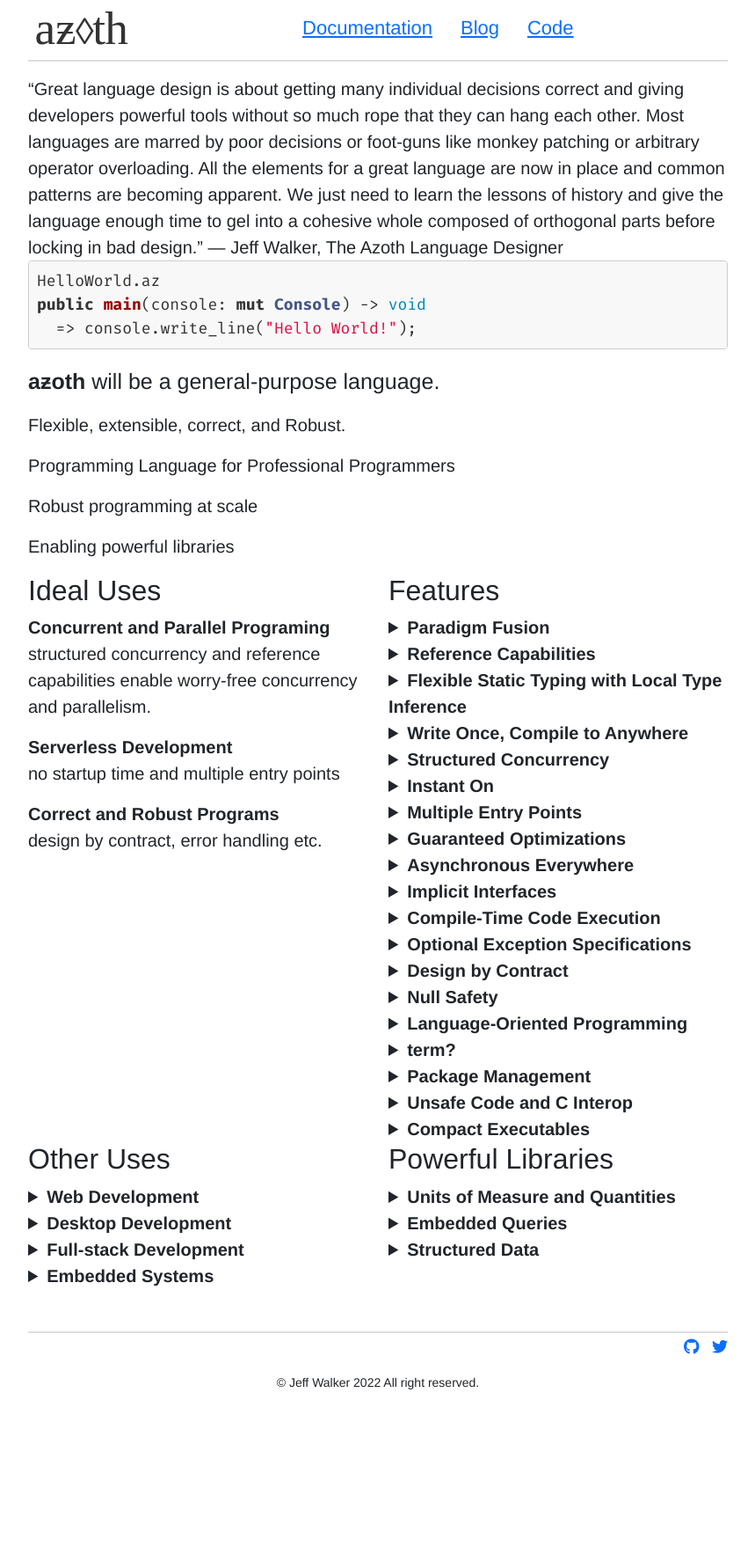
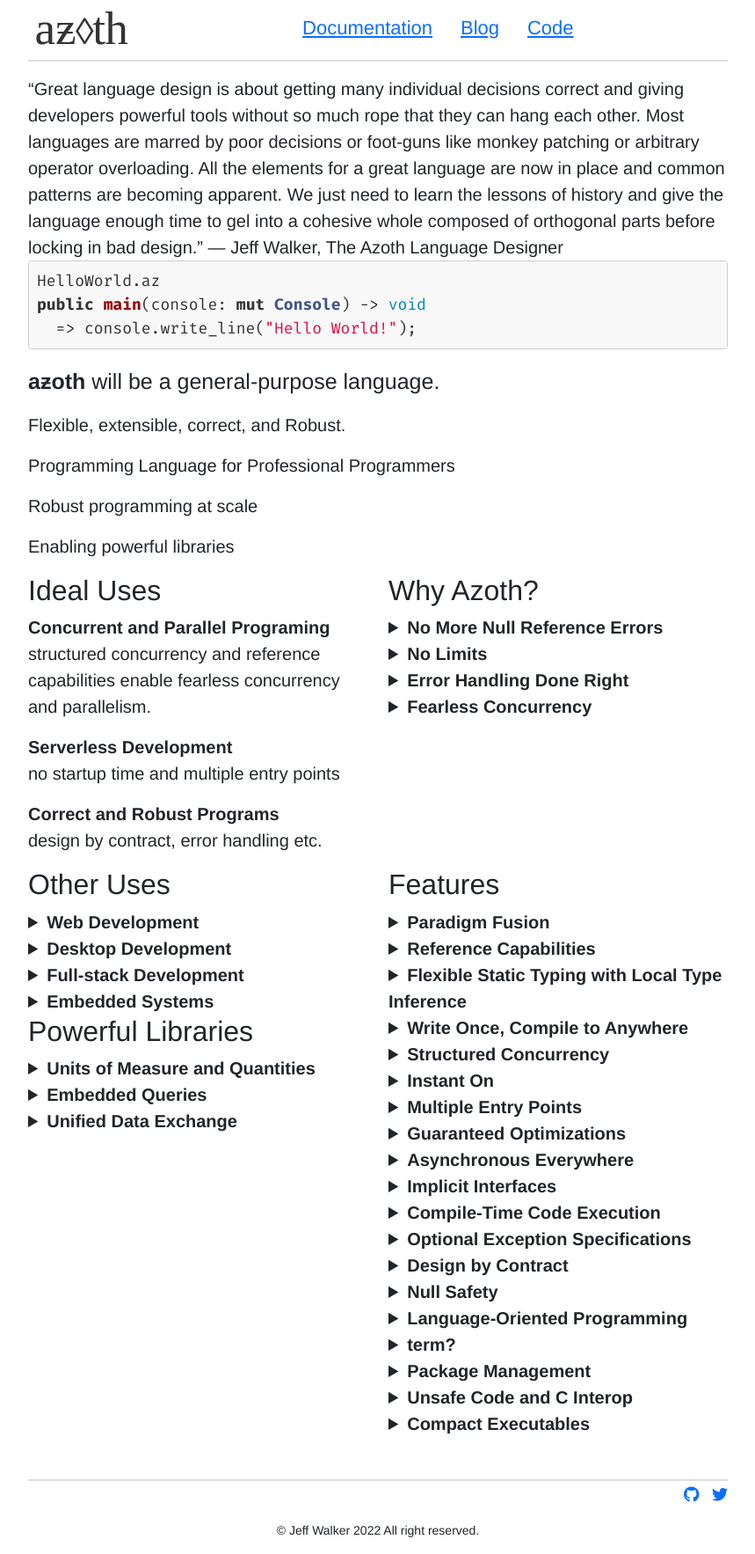
Before and after one commit to azoth-lang/azoth-lang.org, a Jekyll site: the page built from index.html, in a window 1280 px wide. Shown: the whole page at 88% size, without its empty margins (210-1069 px from the left). Built offline with Jekyll 4.4.1, drawn with Linux system fonts in a browser that asks for light colours; nearby versions of some CDN libraries; some web fonts are replaced; before the commit the page ends 1598 px from its top, so only the background shows below that.

Commit message:
reorganize columns to avoid big gaps

```diff
--- a/index.html
+++ b/index.html
@@ -29,7 +29,7 @@ into a cohesive whole composed of orthogonal parts before locking in bad design.
     <div class="col-md-6">
         <h2>Ideal Uses</h2>
         <strong>Concurrent and Parallel Programing</strong>
-        <p>structured concurrency and reference capabilities enable worry-free
+        <p>structured concurrency and reference capabilities enable fearless
         concurrency and parallelism.</p>
         <strong>Serverless Development</strong>
         <p>no startup time and
@@ -37,6 +37,70 @@ into a cohesive whole composed of orthogonal parts before locking in bad design.
         <strong>Correct and Robust Programs</strong>
         <p>design by
             contract, error handling etc.</p>
+    </div>
+    <div class="col-md-6">
+        <h2>Why Azoth?</h2>
+        <details>
+            <summary><strong>No More Null Reference Errors</strong></summary>
+            <p></p>
+        </details>
+        <details>
+            <summary><strong>No Limits</strong></summary>
+            <p></p>
+        </details>
+        <details>
+            <summary><strong>Error Handling Done Right</strong></summary>
+            <p></p>
+        </details>
+        <details>
+            <summary><strong>Fearless Concurrency</strong></summary>
+            <p></p>
+        </details>
+    </div>
+</div>
+<div class="row">
+    <div class="col-md-6">
+        <div class="row">
+            <div class="col-md-12">
+                <h2>Other Uses</h2>
+                <details>
+                    <summary><strong>Web Development</strong></summary>
+                </details>
+                <details>
+                    <summary><strong>Desktop Development</strong></summary>
+                </details>
+                <details>
+                    <summary><strong>Full-stack Development</strong></summary>
+                    <p>once web assembly supports GC can develop in Azoth on browser too. Concurrency features</p>
+                </details>
+                <details>
+                    <summary><strong>Embedded Systems</strong></summary>
+                </details>
+            </div>
+        </div>
+        <div class="row">
+            <div class="col-md-12">
+                <h2>Powerful Libraries</h2>
+                <details>
+                    <summary><strong>Units of Measure and Quantities</strong></summary>
+                    <p>underlying type and units optional generic
+                        parameters. Example <code>Length</code> is <code>Length[float64,
+                        m]</code>. But <code>Length[int, year]</code> or
+                        <code>Length[yds]</code> and <code>Length[int, yd]</code>. Can mix
+                        these types. If multiply <code>Length[yd] * Length[m]</code> the
+                        result is <code>Length[yd*m]</code>. Need to do a conversion to
+                        <code>Length[m^2]</code>.</p>
+                </details>
+                <details>
+                    <summary><strong>Embedded Queries</strong></summary>
+                    <p>SQL like query as DSL.</p>
+                </details>
+                <details>
+                    <summary><strong>Unified Data Exchange</strong></summary>
+                    <p>VSON, JSON, YAML, BSON, TOML, structure with different parsers.</p>
+                </details>
+            </div>
+        </div>
     </div>
     <div class="col-md-6">
         <h2>Features</h2>
@@ -85,8 +149,7 @@ into a cohesive whole composed of orthogonal parts before locking in bad design.
             <p>user literals (can parse)</p>
         </details>
         <details>
-            <summary><strong>Optional Exception
-            Specifications</strong></summary>
+            <summary><strong>Optional Exception Specifications</strong></summary>
         </details>
         <details>
             <summary><strong>Design by Contract</strong></summary>
@@ -126,42 +189,3 @@ into a cohesive whole composed of orthogonal parts before locking in bad design.
         </details>
     </div>
 </div>
-<div class="row">
-    <div class="col-md-6">
-        <h2>Other Uses</h2>
-        <details>
-            <summary><strong>Web Development</strong></summary>
-        </details>
-        <details>
-            <summary><strong>Desktop Development</strong></summary>
-        </details>
-        <details>
-            <summary><strong>Full-stack Development</strong></summary>
-            <p>once web assembly supports GC can develop in Azoth on browser too. Concurrency features</p>
-        </details>
-        <details>
-            <summary><strong>Embedded Systems</strong></summary>
-        </details>
-    </div>
-    <div class="col-md-6">
-        <h2>Powerful Libraries</h2>
-        <details>
-            <summary><strong>Units of Measure and Quantities</strong></summary>
-            <p>underlying type and units optional generic
-                parameters. Example <code>Length</code> is <code>Length[float64,
-                m]</code>. But <code>Length[int, year]</code> or
-                <code>Length[yds]</code> and <code>Length[int, yd]</code>. Can mix
-                these types. If multiply <code>Length[yd] * Length[m]</code> the
-                result is <code>Length[yd*m]</code>. Need to do a conversion to
-                <code>Length[m^2]</code>.</p>
-        </details>
-        <details>
-            <summary><strong>Embedded Queries</strong></summary>
-            <p>SQL like query as DSL.</p>
-        </details>
-        <details>
-            <summary><strong>Structured Data</strong></summary>
-            <p>VSON, JSON, YAML, BSON, structure with different parsers.</p>
-        </details>
-    </div>
-</div>
```
